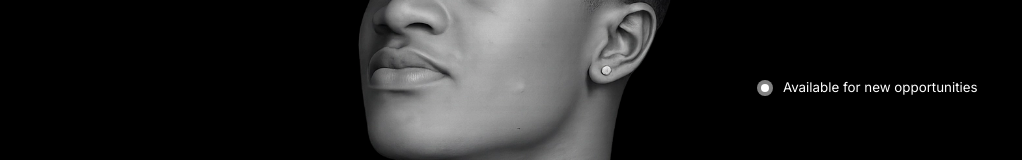
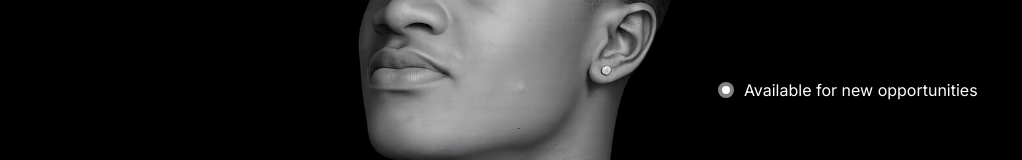
Before and after one commit to makeneto/makenedev, a React (Vite) app: page / in a window 1280 px wide. Shown: the part 290-450 px from the top of the page, without its empty margins (128-1150 px from the left). Built offline with nearby package versions, Linux system fonts and the light colour scheme; no server answers; a web font is replaced by a local one.

Commit message:
fix: remove link section and apply link in text

```diff
--- a/src/components/headers/HomeHeader.tsx
+++ b/src/components/headers/HomeHeader.tsx
@@ -12,15 +12,17 @@ export default function HomeHeader() {
         <h1>there!</h1>
       </section>
 
-      <Link to="/contact" prefetch="intent" className="homeHeader__openToWork">
+      <div className="homeHeader__openToWork">
         <div>
           <span className="homeHeader__openToWork--dot">
             <span className="homeHeader__openToWork--dot--inner"></span>
           </span>
 
-          <p>Available {!isMobile && "for new opportunities"} </p>
+          <Link to="/contact" prefetch="intent">
+            Available {!isMobile && "for new opportunities"}
+          </Link>
         </div>
-      </Link>
+      </div>
 
       <article className="homeHeader__intro">
         <h2>
```
